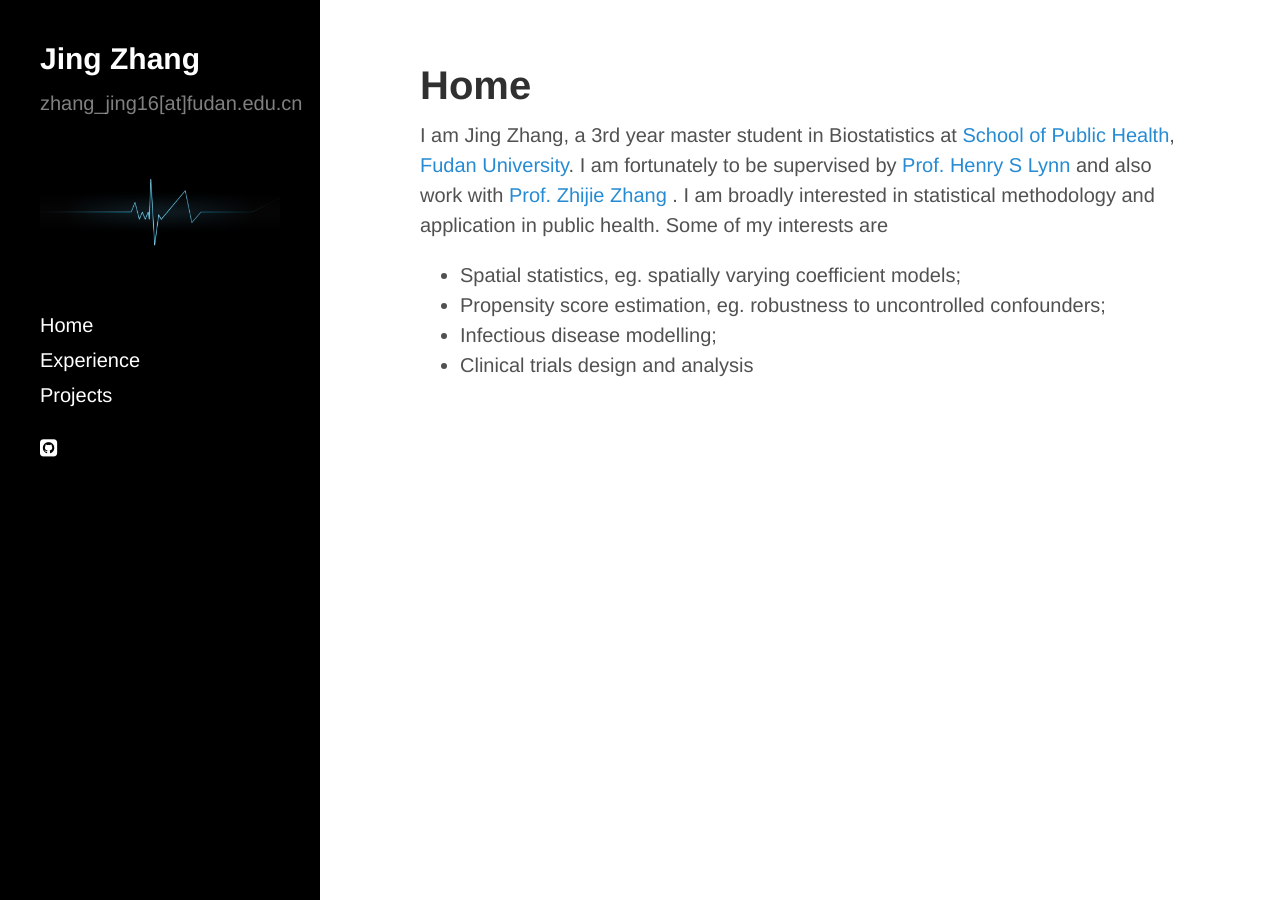
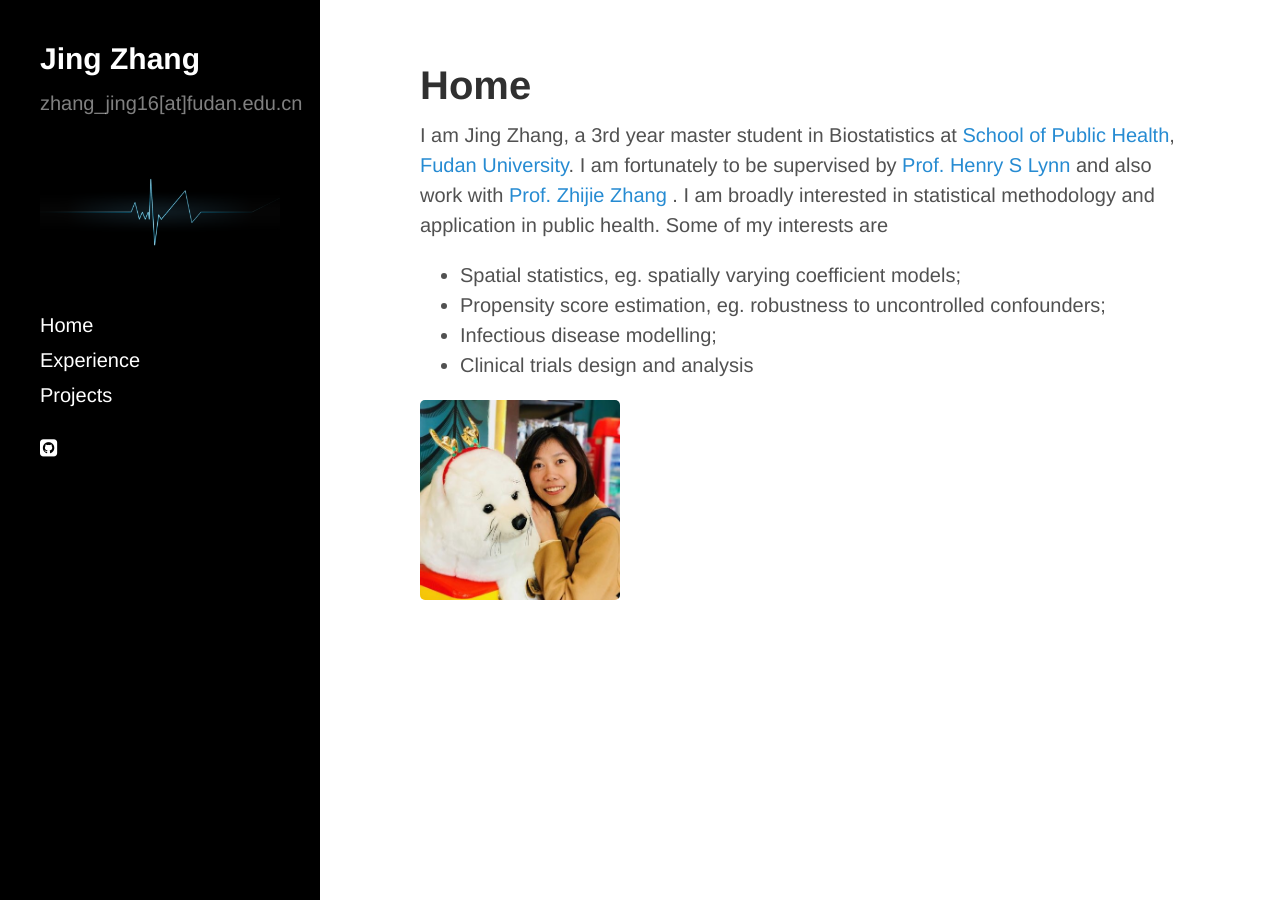
Before and after one commit to jingzhang1/jingzhang1.github.io, a Jekyll site: the page built from index.md, in a window 1280 px wide. Built offline with Jekyll 4.4.1, drawn with Linux system fonts in a browser that asks for light colours; nearby versions of some CDN libraries.

Commit message:
Update index.md

```diff
--- a/index.md
+++ b/index.md
@@ -19,3 +19,4 @@ title: Home
   <li> Infectious disease modelling; </li>
   <li> Clinical trials design and analysis </li>
   </ul>
+    <img src="https://jingzhang1.github.io/assets/images/mmexport1515251236988_mr1515251523635yasuo1.jpg" width= "200" >
```
